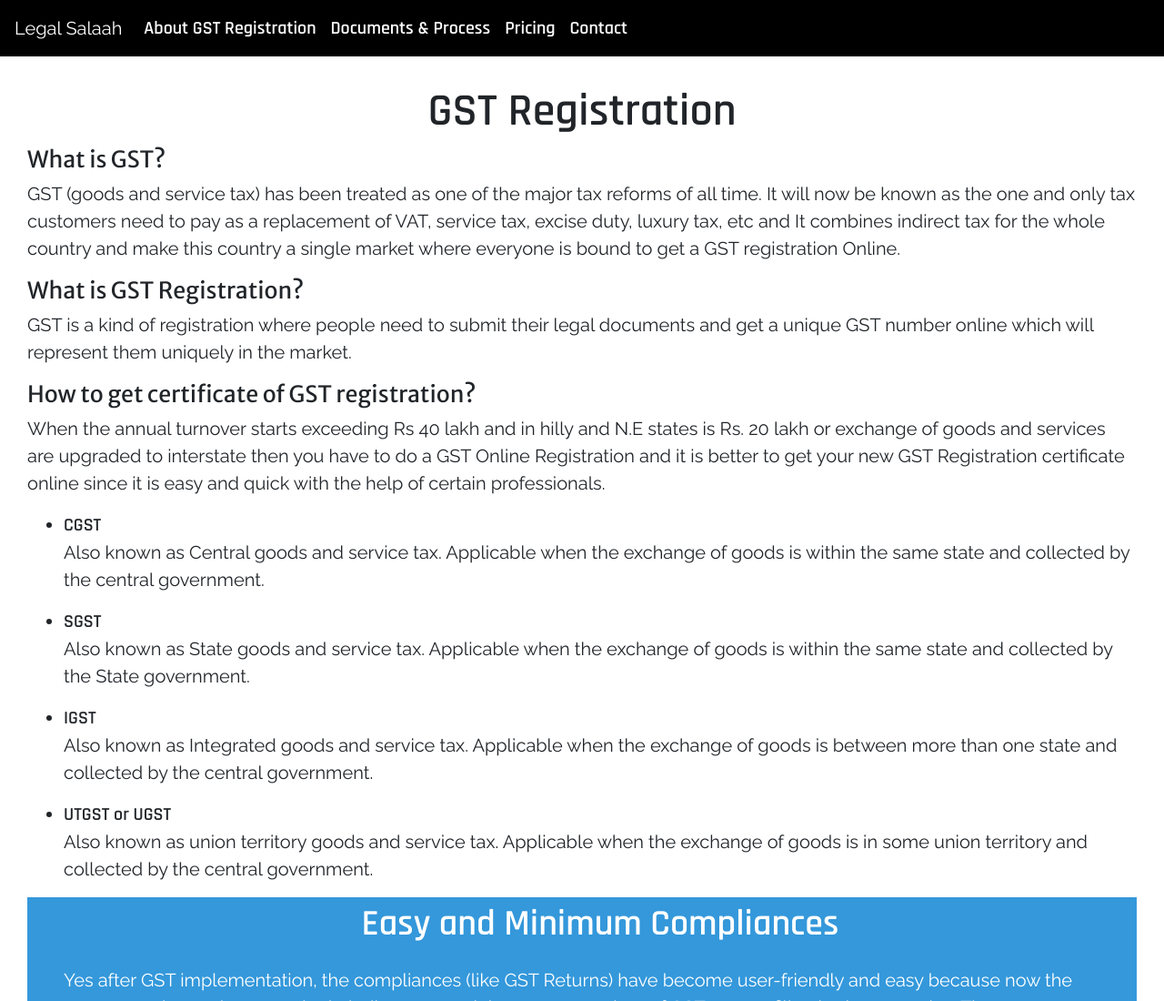
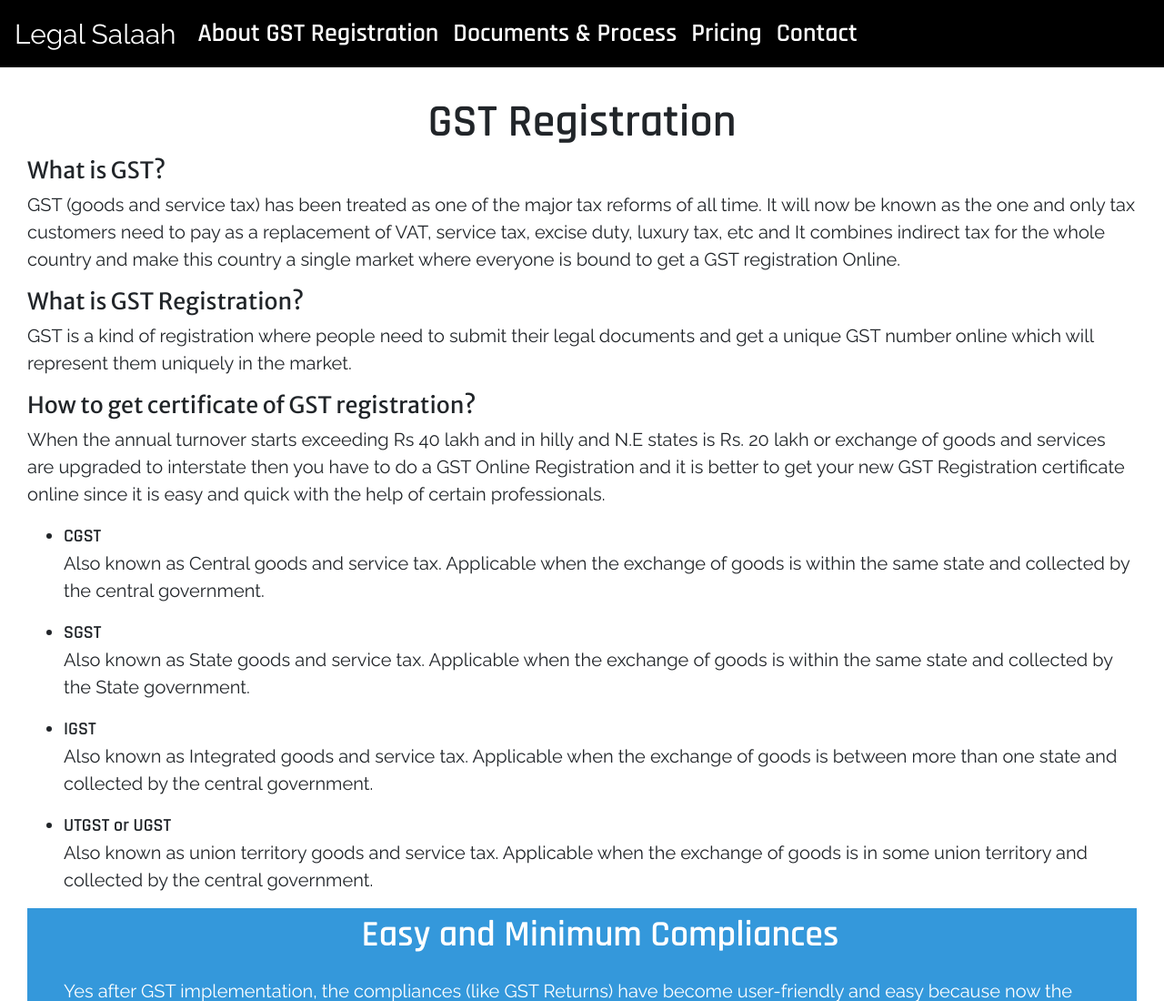
Before and after one commit to Vaishnavi1810maverick/GST-Ecommerce-Page, a plain HTML site: page pages/aboutGST.html in a window 1280 px wide. Shown: the top 1100 px of the page at 91% size. Drawn offline with nearby package versions, Linux system fonts and the light colour scheme; files that its build step writes are made by us from their sources.

Commit message:
Updated css

```diff
--- a/about.css
+++ b/about.css
@@ -10,6 +10,14 @@ h2{
 }
 p{
   font-size: 20px;
+}
+.nav-link {
+   color: white;
+       font-size: 28px;
+}
+.navbar-brand{
+ color: white;
+     font-size: 30px;
 }
 h6{
   font-family: 'Merriweather Sans', sans-serif;
--- a/document.css
+++ b/document.css
@@ -6,7 +6,14 @@ body{
 h4{
   font-family: 'Rajdhani', sans-serif;
 }
-
+.nav-link {
+   color: white;
+       font-size: 28px;
+}
+.navbar-brand{
+ color: white;
+     font-size: 30px;
+}
 h2{
   font-family: 'Merriweather Sans', sans-serif;
     font-size: 40px;
--- a/pricing.css
+++ b/pricing.css
@@ -6,7 +6,14 @@ html {
     font-size: 16px;
   }
 }
-
+.nav-link {
+   color: white;
+       font-size: 28px;
+}
+.navbar-brand{
+ color: white;
+     font-size: 30px;
+}
 .container {
   max-width: 960px;
 }
--- a/style.css
+++ b/style.css
@@ -18,9 +18,11 @@ color: white;
 }
  .nav-link {
     color: white;
+        font-size: 28px;
 }
 .navbar-brand{
   color: white;
+      font-size: 30px;
 }
 .topContainer h1{
   font-size: 50px;
```
